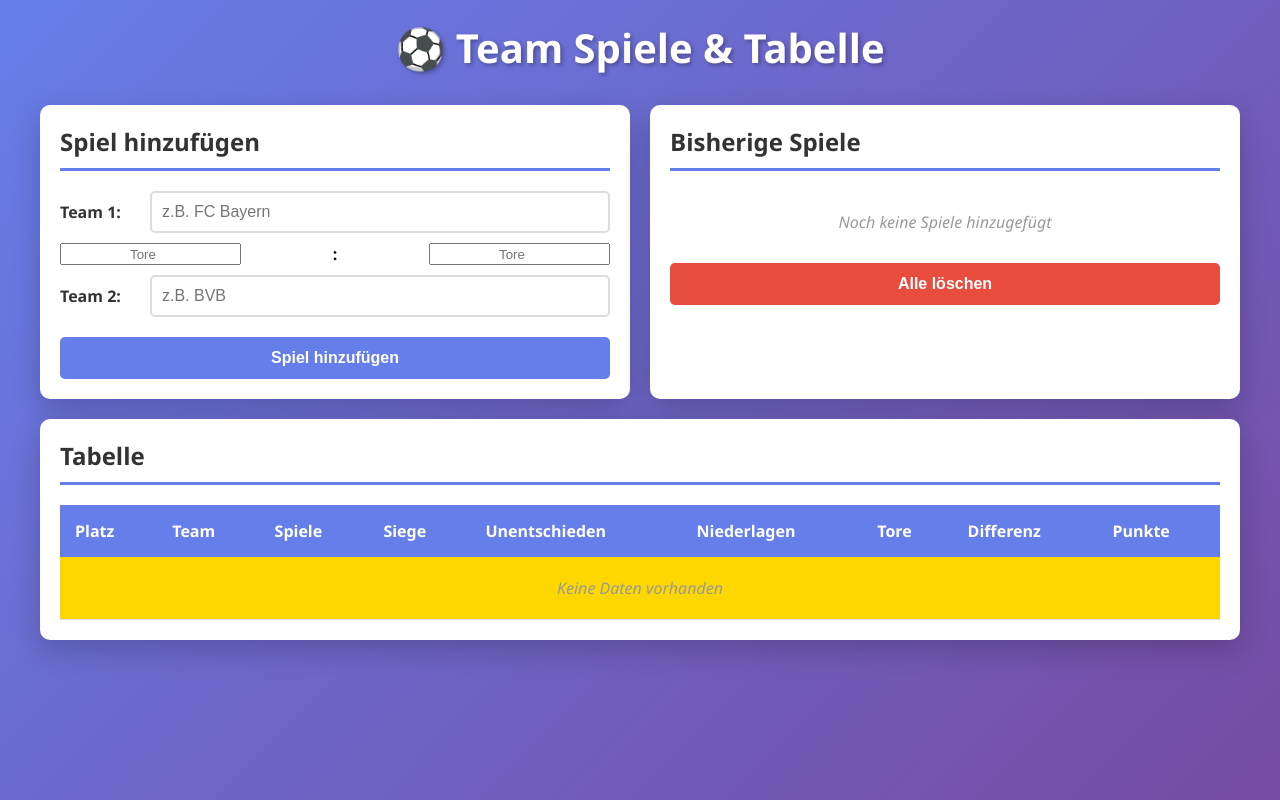
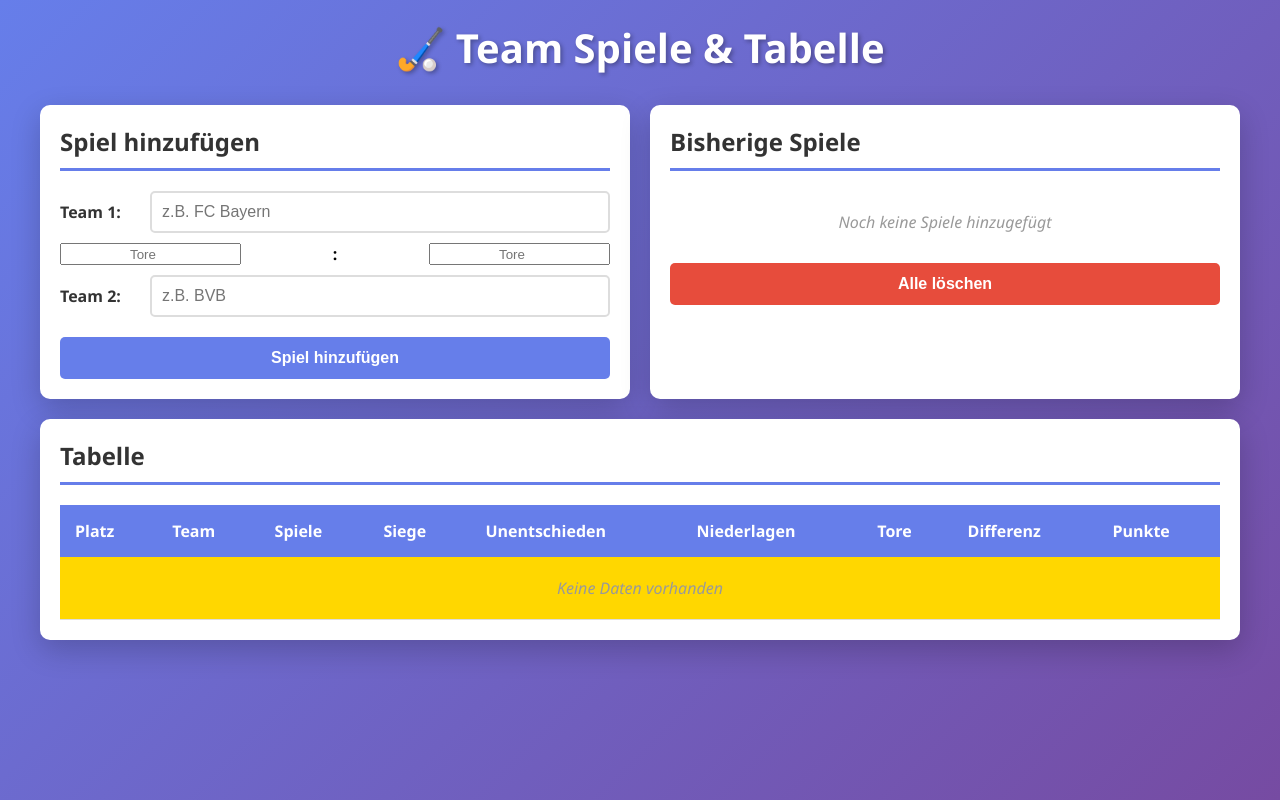
Before and after one commit to bvbrulez/mu10, a plain HTML site: page index.html in a window 1280 px wide. Drawn offline with Linux system fonts and the light colour scheme.

Commit message:
Change soccer ball emoji to field hockey stick emoji

```diff
--- a/index.html
+++ b/index.html
@@ -281,7 +281,7 @@
 </head>
 <body>
     <div class="container">
-        <h1>⚽ Team Spiele & Tabelle</h1>
+        <h1>🏑 Team Spiele & Tabelle</h1>
 
         <div class="content">
             <!-- Spiele hinzufügen -->
```
